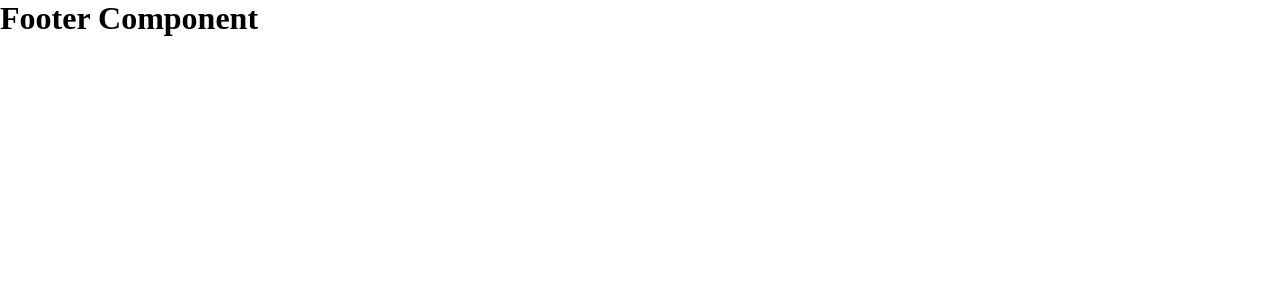
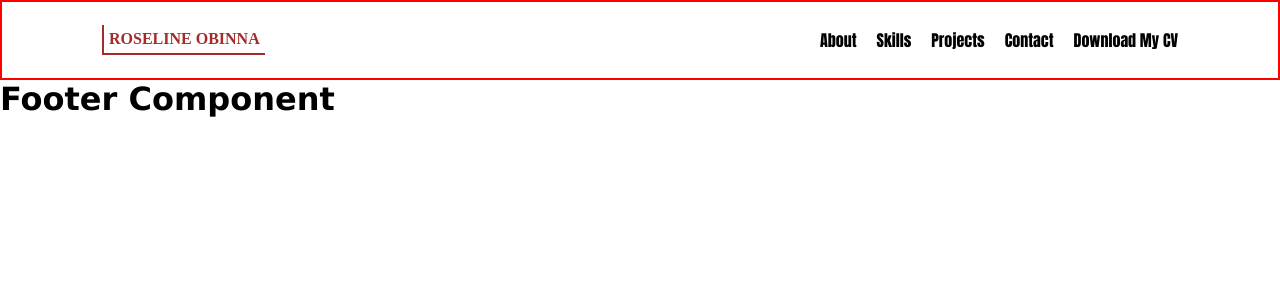
Before and after one commit to roselineo/first-portfolio, a React (Create React App) app: page / in a window 1280 px wide. Shown: the top 300 px of the page. Built offline with nearby package versions, Linux system fonts and the light colour scheme.

Commit message:
initial commit

```diff
--- a/package.json
+++ b/package.json
@@ -8,6 +8,8 @@
     "@testing-library/user-event": "^13.5.0",
     "react": "^18.2.0",
     "react-dom": "^18.2.0",
+    "react-icons": "^5.0.1",
+    "react-router-dom": "^6.22.1",
     "react-scripts": "5.0.1",
     "web-vitals": "^2.1.4"
   },
--- a/src/components/Header.css
+++ b/src/components/Header.css
@@ -0,0 +1,50 @@
+.header {
+    border: 2px solid red;
+    display: flex;
+    justify-content: space-between;
+    align-items: center;
+    height: 10vh;
+    padding: 0 100px;
+    /* background-color: brown; */
+}
+
+.logo-div {
+    color: brown;
+    font-family: 'Times New Roman', Times, serif;
+    font-weight: 900;
+    border-left: 2px double brown;
+    border-bottom: 2px double brown;
+    padding: 5px;
+}
+
+.mobile-menu {
+    display: none;
+}
+
+.menu ul {
+    list-style: none;
+    display: flex;
+    gap: 20px;
+}
+
+.menu-item {
+    text-decoration: none;
+    color: black;
+    font-family: Impact, Haettenschweiler, 'Arial Narrow Bold', sans-serif;
+    position: relative;
+}
+
+.menu-item::after {
+    content: "";
+    width: 0;
+    height: 2px;
+    background-color: black;
+    position: absolute;
+    bottom: -10px;
+    left: 0;
+    transition: width 0.5s;
+}
+
+.menu-item:hover::after {
+    width: 100%;
+}
--- a/src/components/Header.js
+++ b/src/components/Header.js
@@ -1,11 +1,33 @@
+import { Link } from "react-router-dom"
+import { FaBars, FaTimes } from "react-icons/fa"
 import "./Header.css"
 
 function Header() {
     return (
         <div className="header">
-            <div className="logo-div"></div>
-            <div className="mobile-menu"></div>
-            <div className="menu"></div>
+            <div className="logo-div">ROSELINE OBINNA</div>
+            <div className="mobile-menu">
+                <FaBars />
+            </div>
+            <div className="menu">
+                <ul>
+                    <li>
+                        <Link to="#" className="menu-item">About</Link>
+                    </li>
+                    <li>
+                        <Link to="#" className="menu-item">Skills</Link>
+                    </li>
+                    <li>
+                        <Link to="#" className="menu-item">Projects</Link>
+                    </li>
+                    <li>
+                        <Link to="#" className="menu-item">Contact</Link>
+                    </li>
+                    <li>
+                        <Link to="#" className="menu-item">Download My CV</Link>
+                    </li>
+                </ul>
+            </div>
         </div>
     )
 }
--- a/src/index.css
+++ b/src/index.css
@@ -3,3 +3,7 @@
     margin: 0;
     box-sizing: border-box;
 }
+
+body {
+    font-family: 'Lucida Sans', 'Lucida Sans Regular', 'Lucida Grande', 'Lucida Sans Unicode', Geneva, Verdana, sans-serif;
+}
--- a/src/index.js
+++ b/src/index.js
@@ -2,11 +2,19 @@ import React from 'react';
 import ReactDOM from 'react-dom/client';
 import './index.css';
 import App from './App';
+import { createBrowserRouter, RouterProvider } from 'react-router-dom';
+
+const router = createBrowserRouter([
+  {
+    path: "/",
+    element: <App />
+  }
+])
 
 
 const root = ReactDOM.createRoot(document.getElementById('root'));
 root.render(
   <React.StrictMode>
-    <App />
+    <RouterProvider router={router} />
   </React.StrictMode>
 );
```
Also changed, not shown: 1 other file (tests, documents, lock files or other folders).
